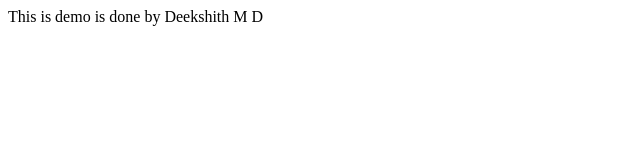
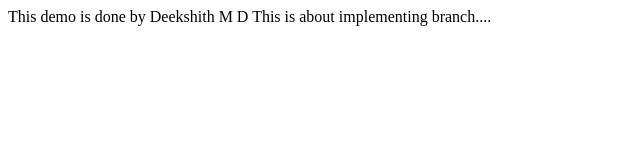
Before and after one commit to deekshithmd/demoSite, a plain HTML site: page index.html in a window 1280 px wide. Shown: the whole page, without its empty margins (0-640 px from the left). Drawn offline with Linux system fonts and the light colour scheme.

Commit message:
update index.html

```diff
--- a/index.html
+++ b/index.html
@@ -7,6 +7,8 @@
     <title>New Site</title>
 </head>
 <body>
-    This is demo is done by Deekshith M D
+    This demo is done by Deekshith M D
+
+    This is about implementing branch....
 </body>
 </html>
```
